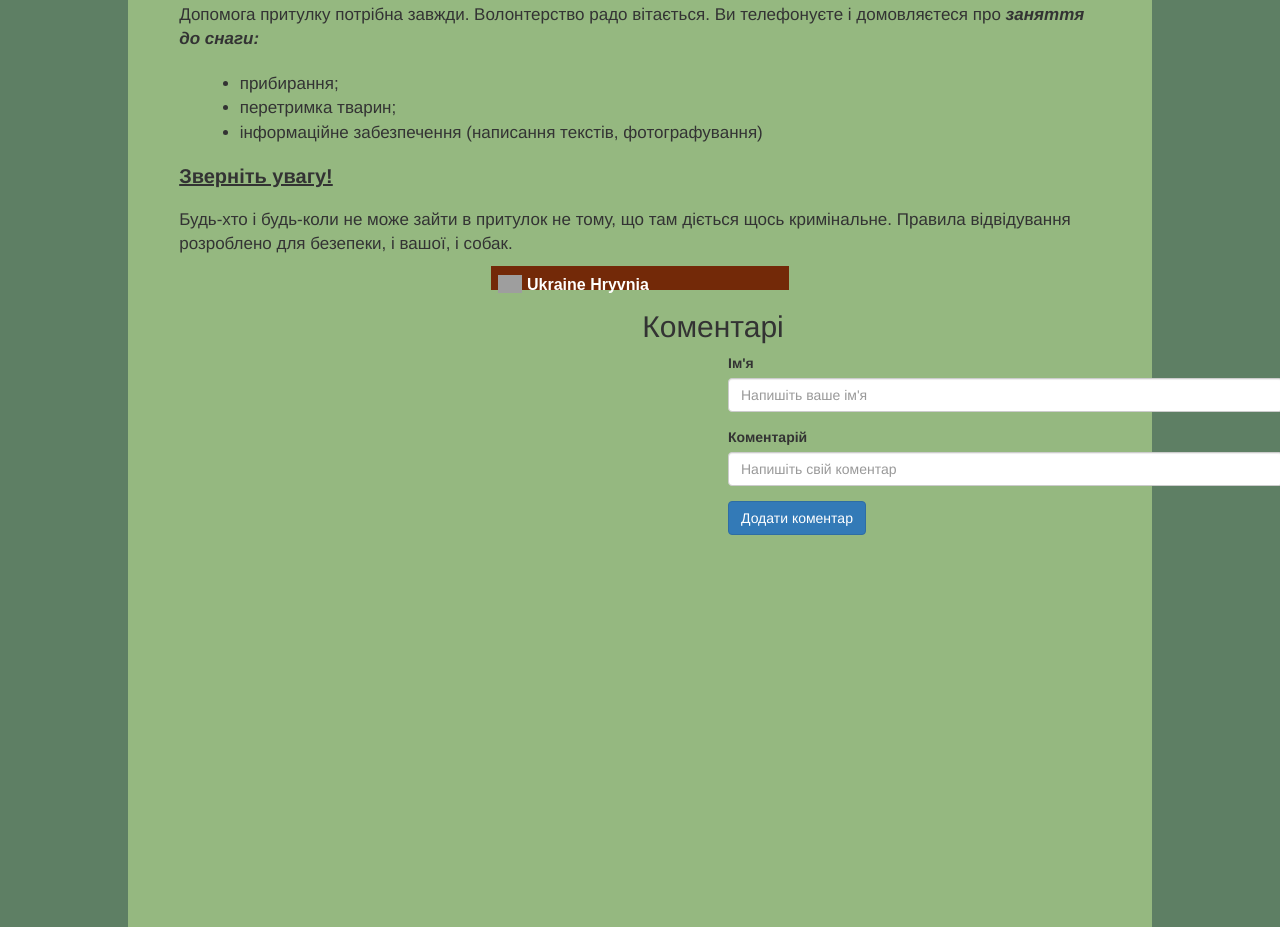
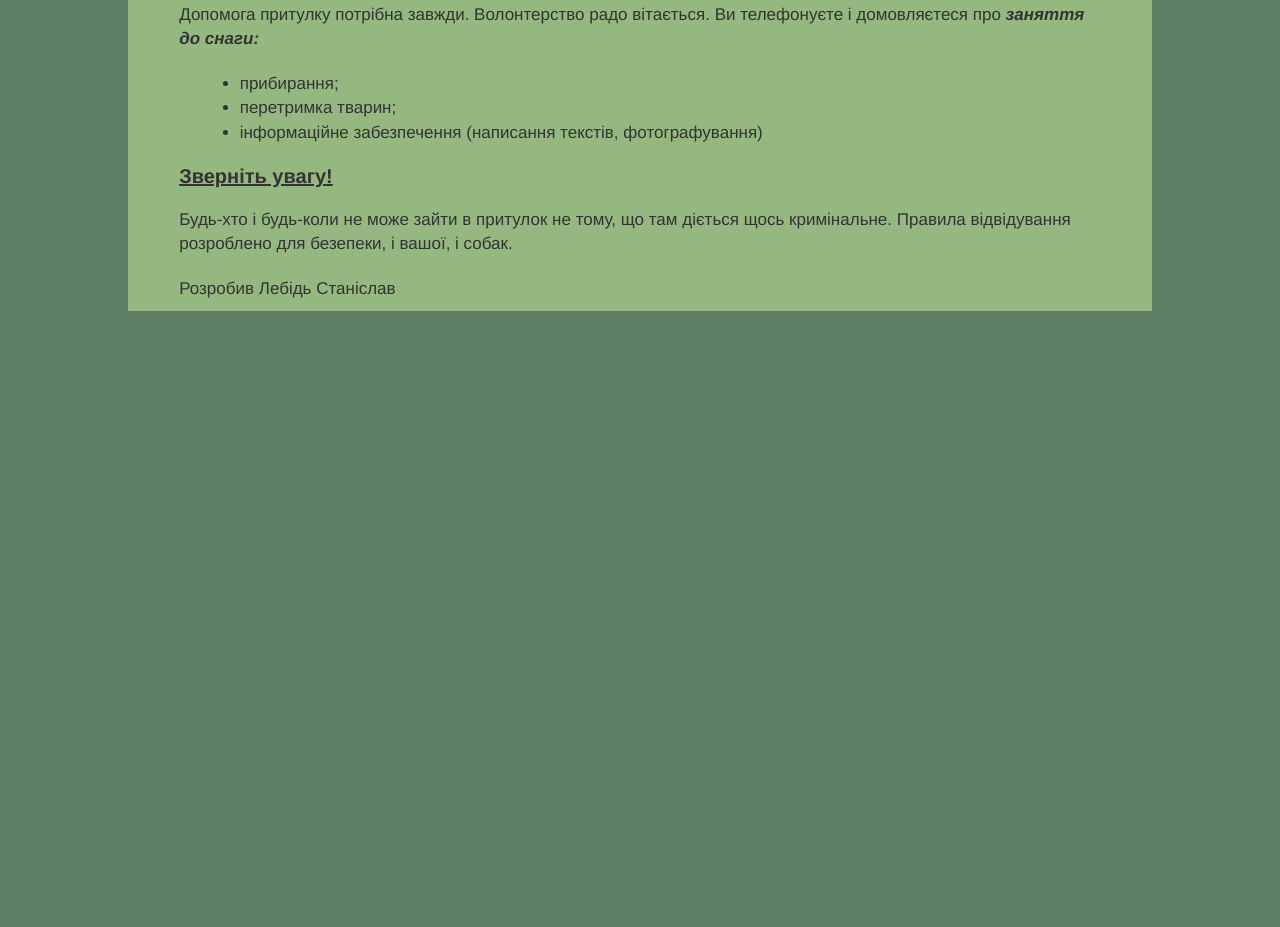
Before and after one commit to Stanislav-lebid/SR, a plain HTML site: page index.html in a window 1280 px wide. Shown: the part 1353-2280 px from the top of the page. After the commit the page ends 1664 px from the top, so only its background shows below. Drawn offline with nearby package versions, Linux system fonts and the light colour scheme; grey boxes are pictures that could not be loaded; a web font is replaced by a local one.

Commit message:
Update index.html

```diff
--- a/index.html
+++ b/index.html
@@ -58,46 +58,7 @@
           <h3><b>Волонтерство дорожче за золото!</b></h3>
         </div>
         <div>
-          <p>Допомога притулку потрібна завжди. Волонтерство радо вітається. Ви телефонуєте і домовляєтеся про <i><b>заняття до снаги:</b></i></p><ul><li>прибирання;</li><li>перетримка тварин;</li><li>інформаційне забезпечення (написання текстів, фотографування)</li></ul><h4><b><u>Зверніть увагу!</u></b></h4><p>Будь-хто і будь-коли не може зайти в притулок не тому, що там діється щось кримінальне. Правила відвідування розроблено для безепеки, і вашої, і собак.</p>
-          <!-- Currency Converter Script - FxExchangeRate.com  -->
-          <div style="font-size:16px; font-family: sans-serif,Arial, Helvetica;
-          width:298px; line-height:24px;border:1px solid #732908;background-color:#F8DEB6;
-          margin:0px auto;"><div style="background-color:#732908;height:2.2rem;
-          color:#FFFFFF; font-weight:bold;text-align:left;padding:6px 0 0 6px;
-          max-width:100%;"><i style="background-size: contain;background-position: 50%;
-          background-repeat: no-repeat; position: relative;display: inline-block;width: 1.33333333em;
-          line-height: 1em; padding:0 8px 0 0px;font-size:18px;
-          background-image:url(https://w.fxexchangerate.com/static/flags/uah.webp);
-          ">&nbsp;</i><a rel="nofollow" style="color:#FFFFFF;padding-left:5px;text-decoration:none;"
-          href="https://uah.fxexchangerate.com">Ukraine Hryvnia</a></div><script type="text/javascript"
-          src="https://w.fxexchangerate.com/converter.php?fm=UAH&ft=EUR,GBP,JPY,AUD,CAD,CHF,CNY,HKD,UAH,&lg=en&am=1000&ty=2">
-        </script></div><!--  End of Currency Converter Script -  FxExchangeRate.com -->
-        <div class="container">
-          <div class="row">
-            <div class="col-lg-12">
-              <h2 class="text-center">Коментарі</h2>
-            </div>
-
-            <div class="col-lg-6">
-              <div id="comment-field"></div>
-            </div>
-            <div class="col-lg-6">
-              <form>
-                <div class="form-group">
-                  <label for="comment-name">Ім'я</label>
-                  <input type="name" class="form-control" id="comment-name" placeholder="Напишіть ваше ім'я">
-                </div>
-                <div class="form-group">
-                  <label for="comment-body">Коментарій</label>
-                  <input type="name" class="form-control" id="comment-body" placeholder="Напишіть свій коментар">
-                </div>
-                <div class="form-group text-left">
-                  <button type="submit" id="comment-add" class="btn btn-primary">Додати коментар</button>
-                </div>
-              </form>
-            </div>
-          </div>
-        </div>
+          <p>Допомога притулку потрібна завжди. Волонтерство радо вітається. Ви телефонуєте і домовляєтеся про <i><b>заняття до снаги:</b></i></p><ul><li>прибирання;</li><li>перетримка тварин;</li><li>інформаційне забезпечення (написання текстів, фотографування)</li></ul><h4><b><u>Зверніть увагу!</u></b></h4><p>Будь-хто і будь-коли не може зайти в притулок не тому, що там діється щось кримінальне. Правила відвідування розроблено для безепеки, і вашої, і собак.</p
       <div class="footer">
         <p>Розробив Лебідь Станіслав</p>
       </div>
```
